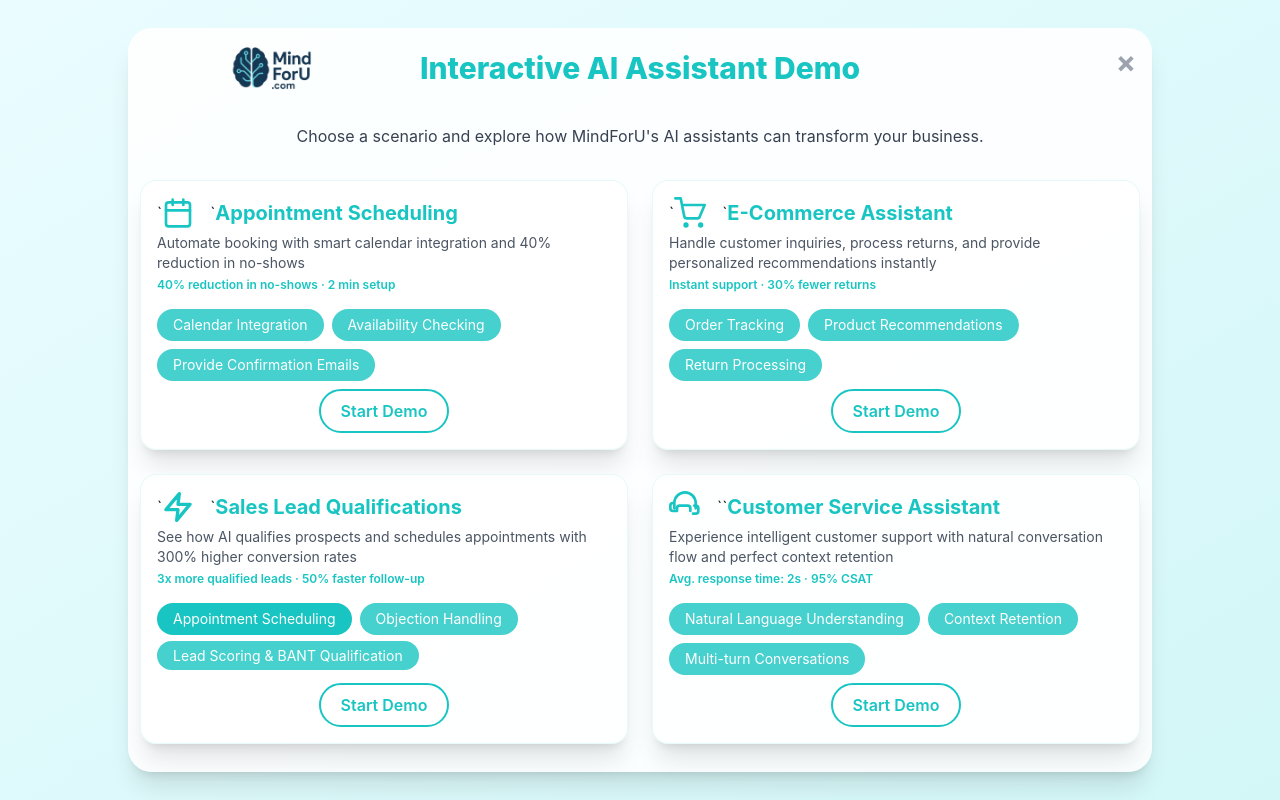
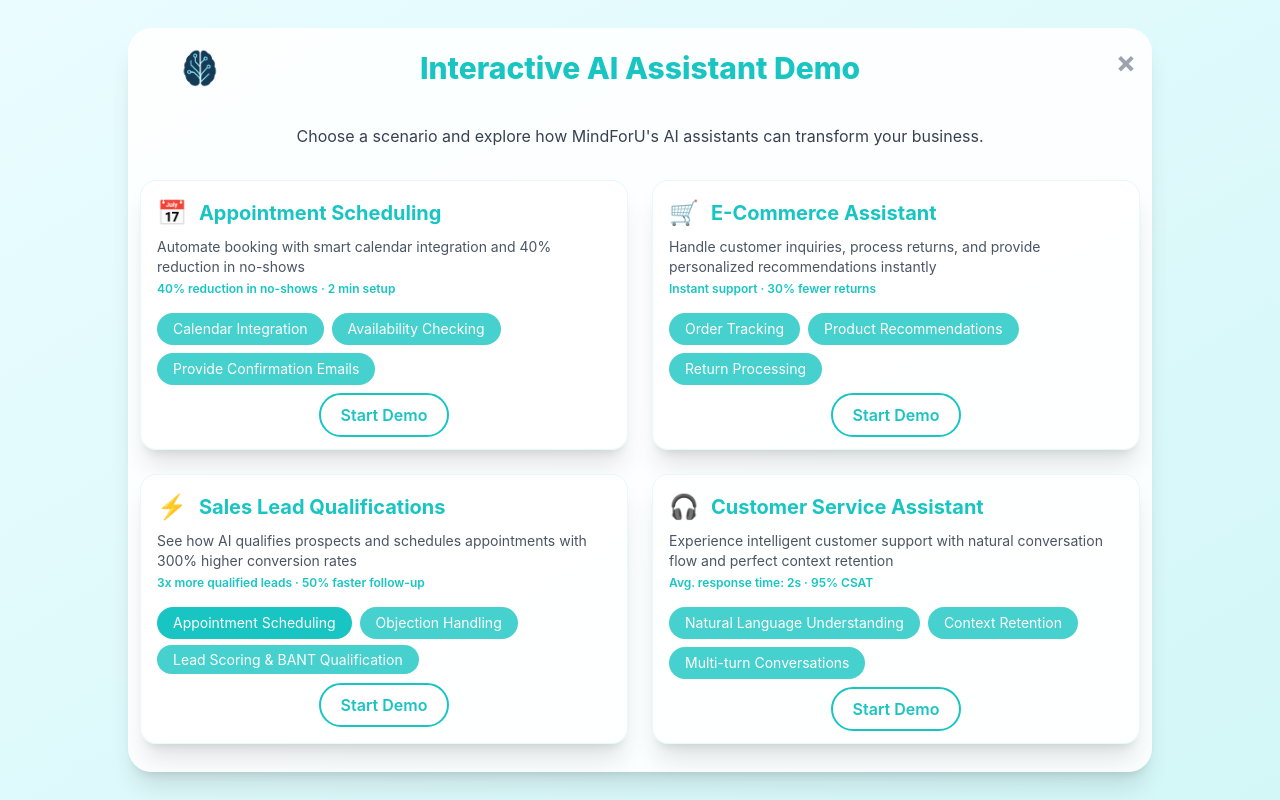
Before and after one commit to erlandrivero/MindForUPublic, a Next.js app: page /demo in a window 1280 px wide. Built offline with nearby package versions, Linux system fonts and the light colour scheme; no server answers.

Commit message:
Fix: Correct layout and icons in interactive demo

```diff
--- a/app/demo/page.tsx
+++ b/app/demo/page.tsx
@@ -79,7 +79,7 @@
           &times;
         </button>
         <div className="relative mb-1 mt-0 h-14">
-          <Image src="/Logo_Small-removebg-preview.png" alt="MindForU Logo" width={112} height={40} className="w-28 h-auto absolute left-20 top-1/2 -translate-y-1/2" />
+          <Image src="/Icon_Small-removebg-preview.png" alt="MindForU Logo" width={56} height={56} className="w-14 h-auto absolute left-8 top-1/2 -translate-y-1/2" />
           <h1 className="text-3xl font-extrabold text-[#18C5C2] m-0 p-0 text-center absolute left-1/2 top-1/2 -translate-x-1/2 -translate-y-1/2 w-full">Interactive AI Assistant Demo</h1>
         </div>
         <p className="text-center text-gray-700 mb-0">
@@ -111,21 +111,13 @@
               }}
             >
               <div className="flex-1 flex flex-col">
-                <div className="flex items-center mb-1">
-                  {scenario.key === "customer-service" && (
-                    <Image src="/customer-service.svg" alt="Headset Icon" width={32} height={32} className="w-8 h-8 mr-4" />
-                  )}`
-                  {scenario.key === "sales-qualification" && (
-  <svg viewBox="0 0 24 24" fill="none" stroke="#18C5C2" strokeWidth="2.5" strokeLinecap="round" strokeLinejoin="round" className="w-8 h-8 mr-4">
-  <polygon points="13 2 3 14 12 14 11 22 21 10 12 10 13 2" fill="none" stroke="#18C5C2" />
-</svg>
-)}
-                  {scenario.key === "ecommerce" && (
-                    <Image src="/ecommerce.svg" alt="Cart Icon" width={8} height={8} className="w-8 h-8 mr-4" />
-                  )}
-                  {scenario.key === "scheduling" && (
-                    <Image src="/scheduling.svg" alt="Calendar Icon" width={32} height={32} className="w-8 h-8 mr-4" />
-                  )}`
+                <div className="flex items-center gap-3 mb-2">
+                  <span className="text-2xl">
+                    {scenario.key === "scheduling" && '📅'}
+                    {scenario.key === "ecommerce" && '🛒'}
+                    {scenario.key === "sales-qualification" && '⚡️'}
+                    {scenario.key === "customer-service" && '🎧'}
+                  </span>
                   <span className="text-xl font-bold text-[#18C5C2]">{scenario.label}</span>
                 </div>
                 <div className="text-gray-600 text-sm mb-1">
```
